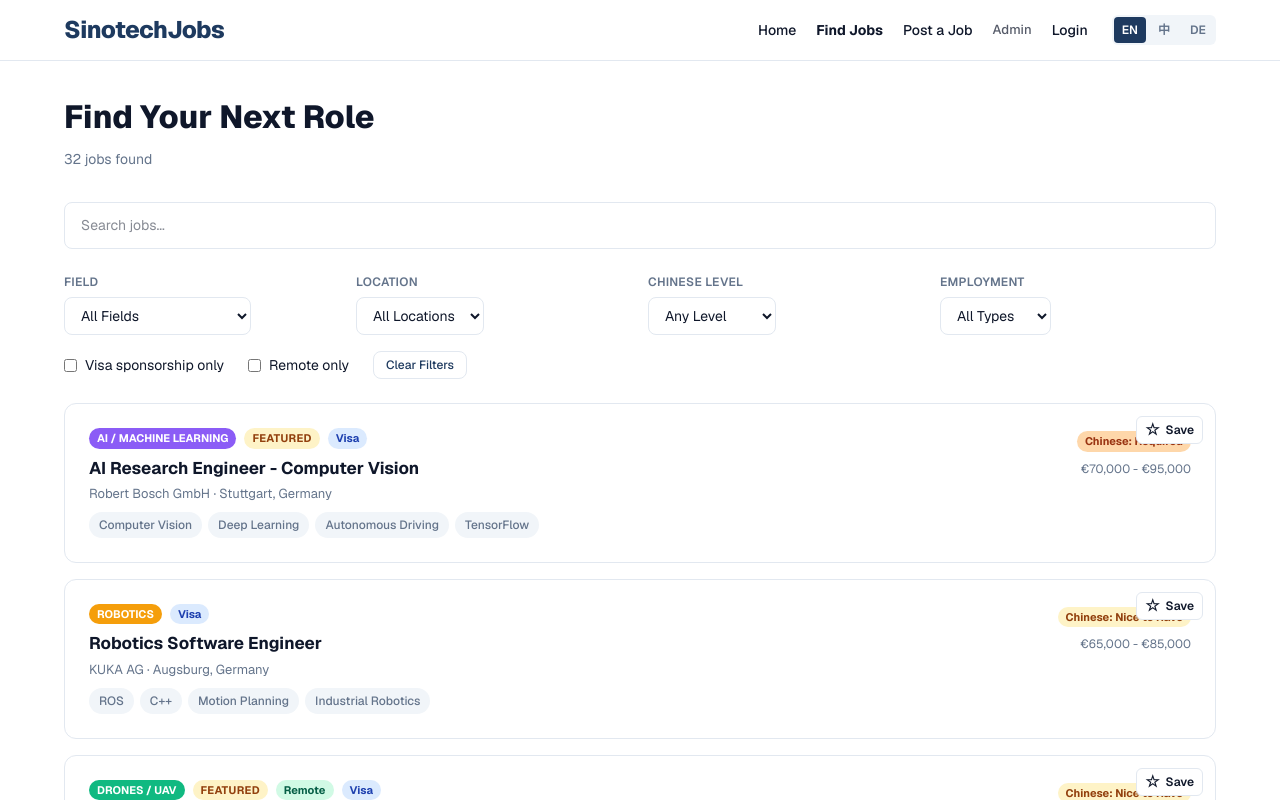
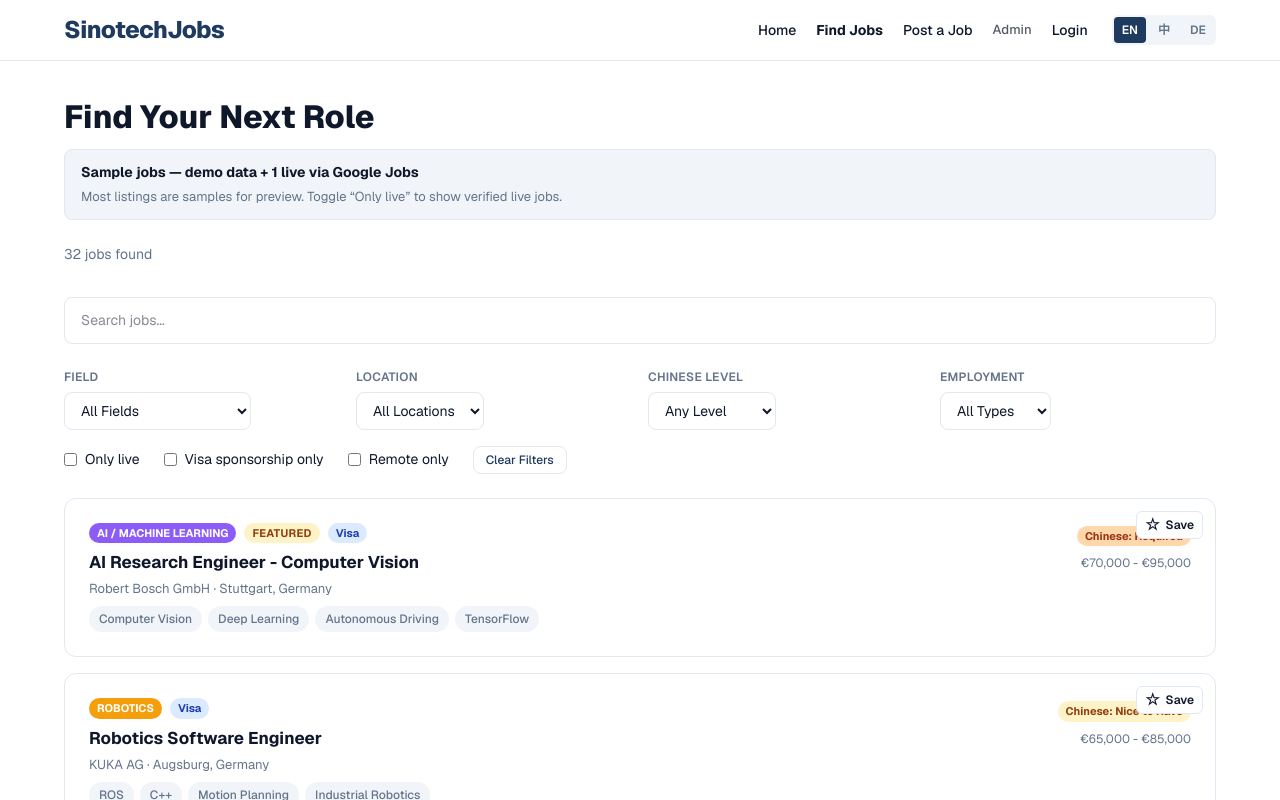
Before and after one commit to maxray88/sinotechjobs, a Next.js app: page /jobs in a window 1280 px wide. Shown: the top 800 px of the page. Built offline with nearby package versions, Linux system fonts and the light colour scheme; no server answers.

Commit message:
feat(trust): sample banner + live filter (i18n EN/ZH/DE)

```diff
--- a/src/app/HomeClient.tsx
+++ b/src/app/HomeClient.tsx
@@ -114,10 +114,13 @@ export default function HomeClient({ allJobs }: { allJobs: Job[] }) {
 
       {/* Featured Jobs Preview */}
       <section style={{ maxWidth: "1200px", margin: "0 auto", padding: "0 1.5rem 4rem" }}>
-        <div style={{ display: "flex", justifyContent: "space-between", alignItems: "center", marginBottom: "2rem" }}>
-          <h2 style={{ fontSize: "1.5rem", fontWeight: 700 }}>
-            {lang === "zh" ? "推荐职位" : lang === "de" ? "Empfohlene Jobs" : "Featured Jobs"}
-          </h2>
+        <div style={{ display: "flex", justifyContent: "space-between", alignItems: "flex-start", marginBottom: "2rem", gap: "1rem", flexWrap: "wrap" }}>
+          <div>
+            <h2 style={{ fontSize: "1.5rem", fontWeight: 700 }}>
+              {lang === "zh" ? "推荐职位" : lang === "de" ? "Empfohlene Jobs" : "Featured Jobs"}
+            </h2>
+            <p style={{ fontSize: "0.75rem", color: "var(--muted-foreground)", marginTop: "0.25rem", maxWidth: "520px", lineHeight: 1.5 }}>{t.jobs.sampleBanner.subtitle}</p>
+          </div>
           <Link href="/jobs" className="btn-outline">
             {lang === "zh" ? "查看全部 →" : lang === "de" ? "Alle ansehen →" : "View All →"}
           </Link>
--- a/src/app/jobs/JobsClient.tsx
+++ b/src/app/jobs/JobsClient.tsx
@@ -15,6 +15,7 @@ export default function JobsClient({ allJobs }: { allJobs: Job[] }) {
   const [employmentFilter, setEmploymentFilter] = useState<EmploymentType | "all">("all");
   const [visaOnly, setVisaOnly] = useState(false);
   const [remoteOnly, setRemoteOnly] = useState(false);
+  const [onlyLive, setOnlyLive] = useState(false);
 
   const filteredJobs = useMemo(() => {
     return allJobs.filter((job) => {
@@ -32,10 +33,11 @@ export default function JobsClient({ allJobs }: { allJobs: Job[] }) {
       const matchesEmployment = employmentFilter === "all" || job.employmentType === employmentFilter;
       const matchesVisa = !visaOnly || job.visaSponsorship;
       const matchesRemote = !remoteOnly || job.remoteFriendly;
+      const matchesLive = !onlyLive || job.id.startsWith("scraped-");
 
-      return matchesSearch && matchesField && matchesLocation && matchesLanguage && matchesEmployment && matchesVisa && matchesRemote;
+      return matchesSearch && matchesField && matchesLocation && matchesLanguage && matchesEmployment && matchesVisa && matchesRemote && matchesLive;
     });
-  }, [allJobs, search, fieldFilter, locationFilter, languageFilter, employmentFilter, visaOnly, remoteOnly]);
+  }, [allJobs, search, fieldFilter, locationFilter, languageFilter, employmentFilter, visaOnly, remoteOnly, onlyLive]);
 
   const clearFilters = () => {
     setSearch("");
@@ -45,6 +47,7 @@ export default function JobsClient({ allJobs }: { allJobs: Job[] }) {
     setEmploymentFilter("all");
     setVisaOnly(false);
     setRemoteOnly(false);
+    setOnlyLive(false);
   };
 
   const selectStyle: React.CSSProperties = {
@@ -87,6 +90,18 @@ export default function JobsClient({ allJobs }: { allJobs: Job[] }) {
       <h1 style={{ fontSize: "2rem", fontWeight: 800, marginBottom: "0.5rem" }}>
         {t.jobs.title}
       </h1>
+      <div
+        style={{
+          background: "var(--muted)",
+          border: "1px solid var(--border)",
+          borderRadius: "0.5rem",
+          padding: "0.75rem 1rem",
+          marginBottom: "1.5rem",
+        }}
+      >
+        <div style={{ fontSize: "0.875rem", fontWeight: 700, marginBottom: "0.25rem" }}>{t.jobs.sampleBanner.title}</div>
+        <div style={{ fontSize: "0.8125rem", color: "var(--muted-foreground)", lineHeight: 1.5 }}>{t.jobs.sampleBanner.subtitle}</div>
+      </div>
       <p style={{ color: "var(--muted-foreground)", marginBottom: "2rem", fontSize: "0.875rem" }}>
         {filteredJobs.length} {lang === "zh" ? "个职位" : lang === "de" ? "Jobs" : "jobs found"}
       </p>
@@ -184,6 +199,10 @@ export default function JobsClient({ allJobs }: { allJobs: Job[] }) {
       {/* Toggle filters */}
       <div style={{ display: "flex", gap: "1.5rem", marginBottom: "1rem", flexWrap: "wrap", alignItems: "center" }}>
         <label style={{ display: "flex", alignItems: "center", gap: "0.5rem", cursor: "pointer", fontSize: "0.875rem" }}>
+          <input type="checkbox" checked={onlyLive} onChange={(e) => setOnlyLive(e.target.checked)} />
+          {t.jobs.filterLive}
+        </label>
+        <label style={{ display: "flex", alignItems: "center", gap: "0.5rem", cursor: "pointer", fontSize: "0.875rem" }}>
           <input type="checkbox" checked={visaOnly} onChange={(e) => setVisaOnly(e.target.checked)} />
           {t.jobs.visaOnly}
         </label>
--- a/src/lib/i18n.ts
+++ b/src/lib/i18n.ts
@@ -85,6 +85,11 @@ export const translations = {
         internship: "Internship",
         contract: "Contract",
       },
+      sampleBanner: {
+        title: "Sample jobs — demo data + 1 live via Google Jobs",
+        subtitle: "Most listings are samples for preview. Toggle “Only live” to show verified live jobs.",
+      },
+      filterLive: "Only live",
       visaOnly: "Visa sponsorship only",
       remoteOnly: "Remote only",
       featured: "Featured",
@@ -283,7 +288,7 @@ export const translations = {
       empty: "No saved filters yet.",
     },
     digest: {
-      subject: "Your weekly job digest \u2014 {count} new matches",
+      subject: "Your weekly job digest — {count} new matches",
     },
     footer: {
       rights: "All rights reserved.",
@@ -378,6 +383,11 @@ export const translations = {
         internship: "实习",
         contract: "合同制",
       },
+      sampleBanner: {
+        title: "示例岗位 — 演示数据 + 1 条来自 Google Jobs 实时",
+        subtitle: "大部分为演示数据供预览，切换“仅看实时”可查看已验证的实时岗位。",
+      },
+      filterLive: "仅看实时",
       visaOnly: "仅显示有签证担保",
       remoteOnly: "仅显示远程",
       featured: "推荐",
@@ -671,6 +681,11 @@ export const translations = {
         internship: "Praktikum",
         contract: "Vertrag",
       },
+      sampleBanner: {
+        title: "Beispiel-Jobs — Demo + 1 live via Google Jobs",
+        subtitle: "Die meisten Anzeigen sind Demo-Daten zur Vorschau. Mit „Nur live“ siehst du verifizierte Live-Jobs.",
+      },
+      filterLive: "Nur live",
       visaOnly: "Nur mit Visa-Sponsoring",
       remoteOnly: "Nur Remote",
       featured: "Empfohlen",
@@ -869,7 +884,7 @@ export const translations = {
       empty: "Noch keine gespeicherten Filter.",
     },
     digest: {
-      subject: "Ihr w\u00f6chentlicher Job-Digest \u2014 {count} neue Treffer",
+      subject: "Ihr w\u00f6chentlicher Job-Digest — {count} neue Treffer",
     },
     footer: {
       rights: "Alle Rechte vorbehalten.",
```
